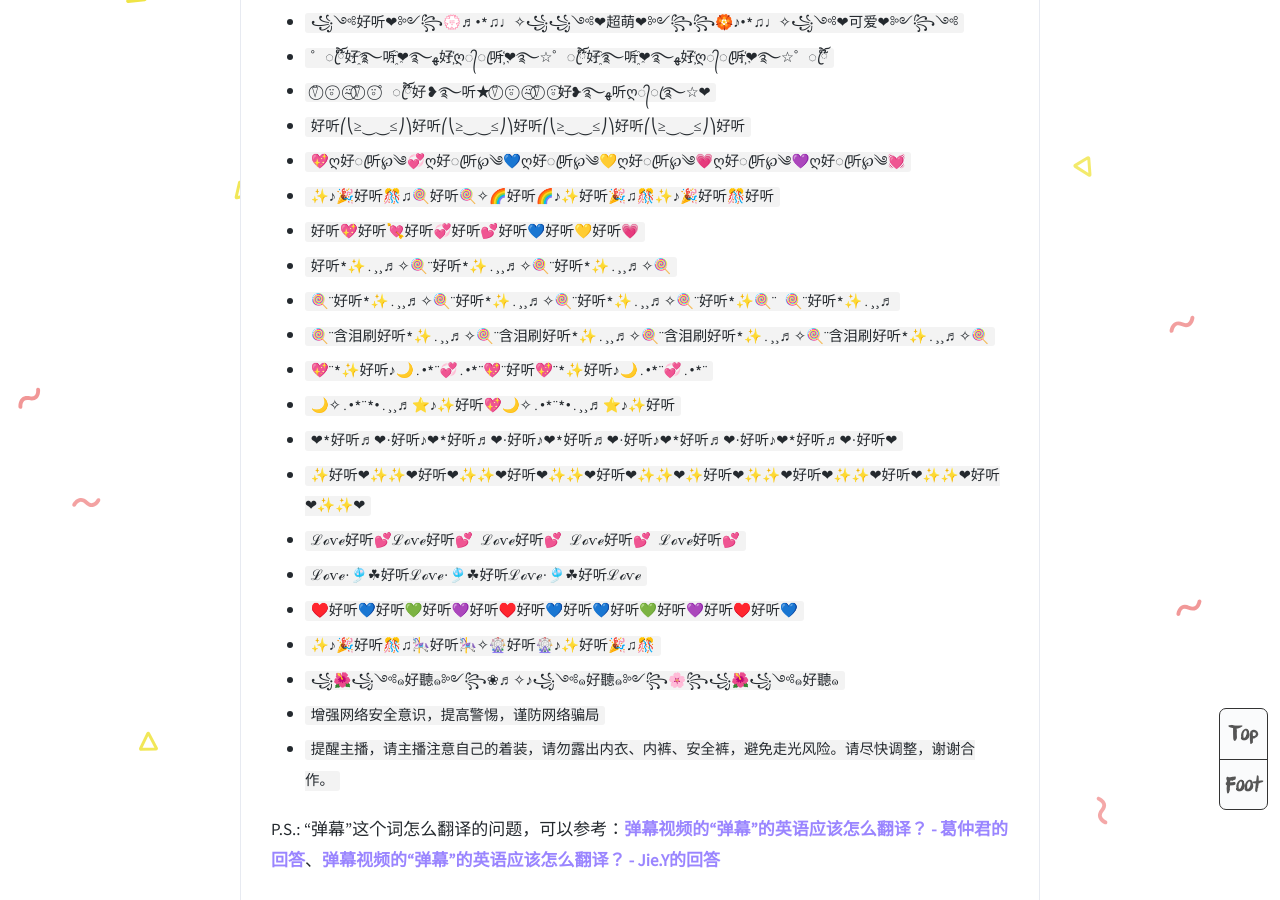
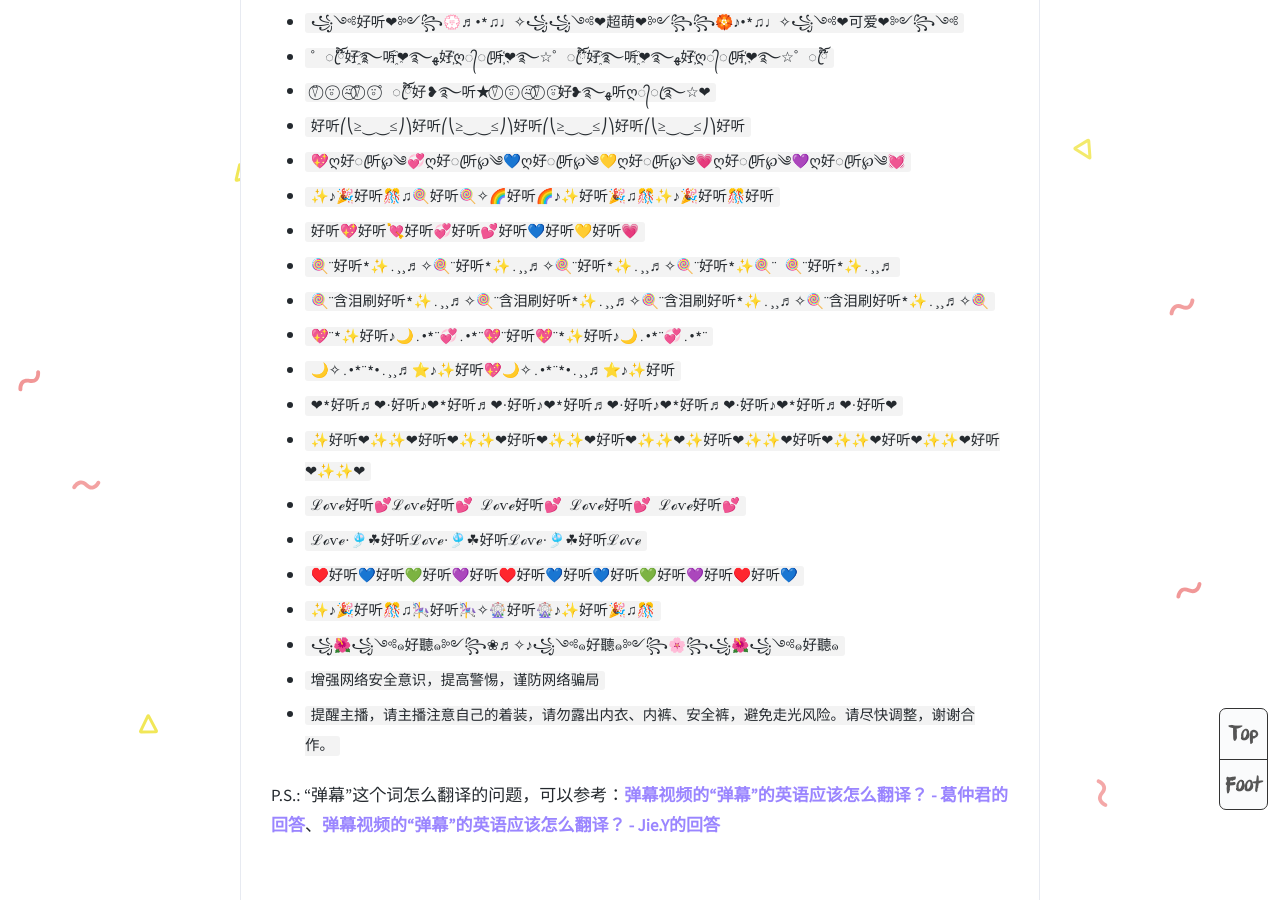
Before and after one commit to grandtanfans/grandtanfans.github.io, a Jekyll site: the page built from _posts/2020-01-11-bullet-comment-material.md, in a window 1280 px wide and 900 px high, scrolled down 667 px. Built offline with Jekyll 4.4.1, drawn with Linux system fonts in a browser that asks for light colours; comment, search, counter and statistics services are not loaded.

Commit message:
feat: update

```diff
--- a/_posts/2020-01-11-bullet-comment-material.md
+++ b/_posts/2020-01-11-bullet-comment-material.md
@@ -19,7 +19,6 @@ tags: 常用工具
 * `💖ღ好ꦿ听℘༄💞ღ好ꦿ听℘༄💙ღ好ꦿ听℘༄💛ღ好ꦿ听℘༄💗ღ好ꦿ听℘༄💜ღ好ꦿ听℘༄💓`
 * `✨♪🎉好听🎊♫🍭好听🍭✧🌈好听🌈♪✨好听🎉♫🎊✨♪🎉好听🎊好听`
 * `好听💖好听💘好听💞好听💕好听💙好听💛好听💗`
-* `好听*✨.¸¸♬✧🍭¨好听*✨.¸¸♬✧🍭¨好听*✨.¸¸♬✧🍭`
 * `🍭¨好听*✨.¸¸♬✧🍭¨好听*✨.¸¸♬✧🍭¨好听*✨.¸¸♬✧🍭¨好听*✨🍭¨ 🍭¨好听*✨.¸¸♬`
 * `🍭¨含泪刷好听*✨.¸¸♬✧🍭¨含泪刷好听*✨.¸¸♬✧🍭¨含泪刷好听*✨.¸¸♬✧🍭¨含泪刷好听*✨.¸¸♬✧🍭`
 * `💖¨*✨好听♪🌙.•*¨💞.•*¨💖¨好听💖¨*✨好听♪🌙.•*¨💞.•*¨`
```
